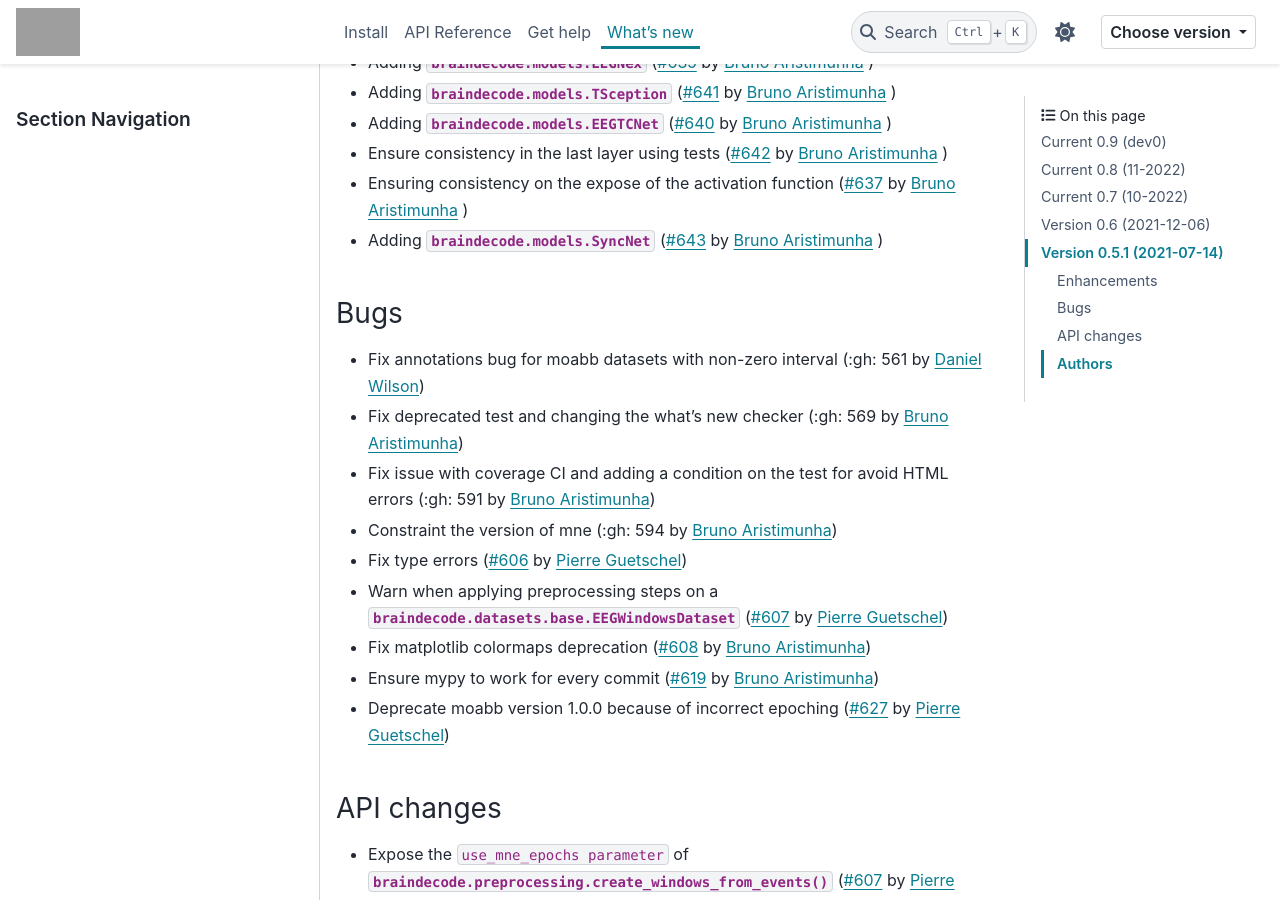
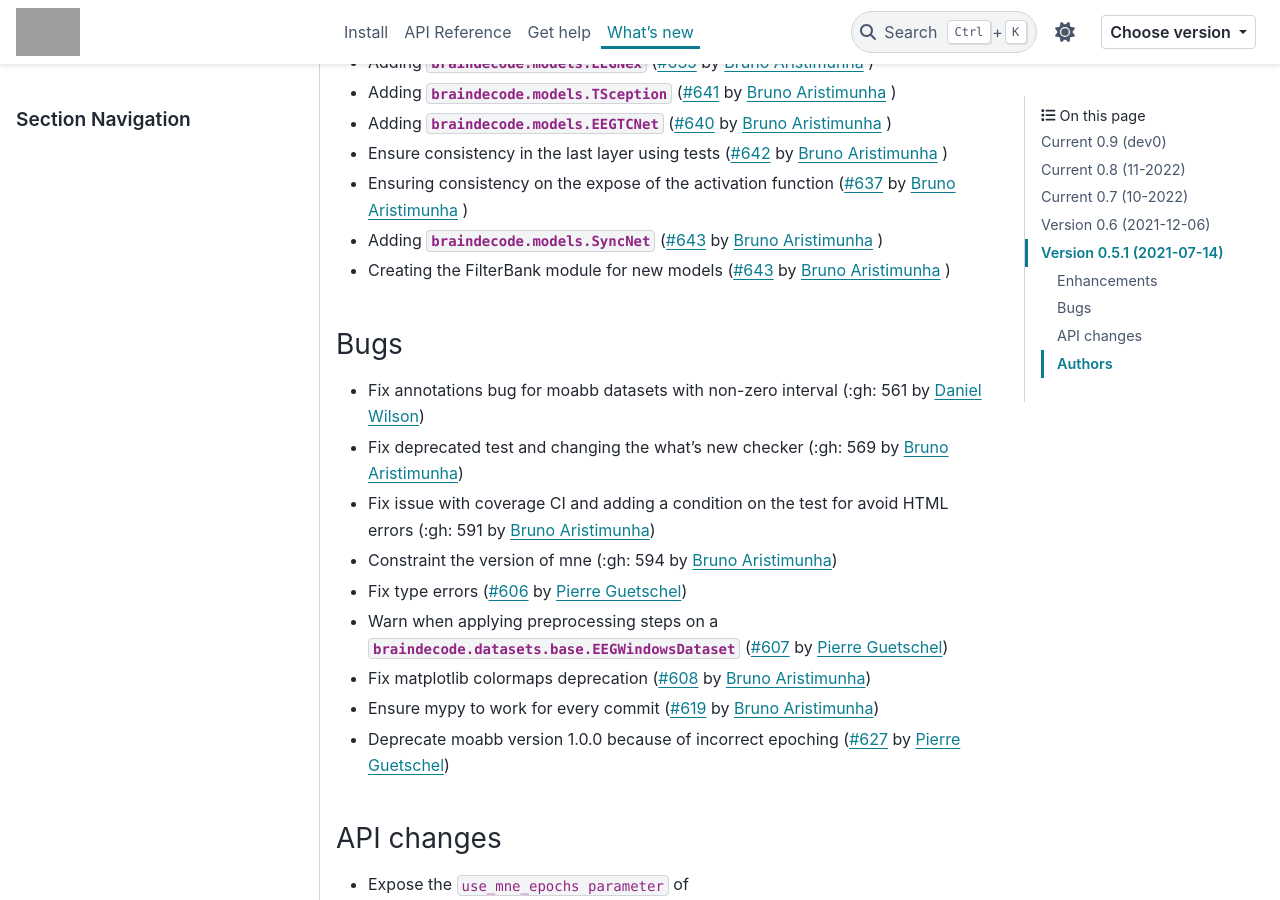
Before and after one commit to braindecode/braindecode, a Sphinx documentation site: the page built from docs/whats_new.rst, in a window 1280 px wide and 900 px high, scrolled down 1279 px. Built offline with Sphinx 7.4.7 and the PyData theme 0.15.4, drawn with Linux system fonts in a browser that asks for light colours; pages that are not in the unit, such as notebooks, are missing from menus; comment, search, counter and statistics services are not loaded; grey boxes are pictures that could not be loaded.

Commit message:
DOC: changing the whats_new file

```diff
--- a/docs/whats_new.rst
+++ b/docs/whats_new.rst
@@ -51,6 +51,8 @@ Enhancements
 - Ensure consistency in the last layer using tests (:gh:`642` by `Bruno Aristimunha`_ )
 - Ensuring consistency on the expose of the activation function (:gh:`637` by `Bruno Aristimunha`_ )
 - Adding :class:`braindecode.models.SyncNet` (:gh:`643` by `Bruno Aristimunha`_ )
+- Creating the FilterBank module for new models (:gh:`643` by `Bruno Aristimunha`_ )
+
 
 Bugs
 ~~~~
```
